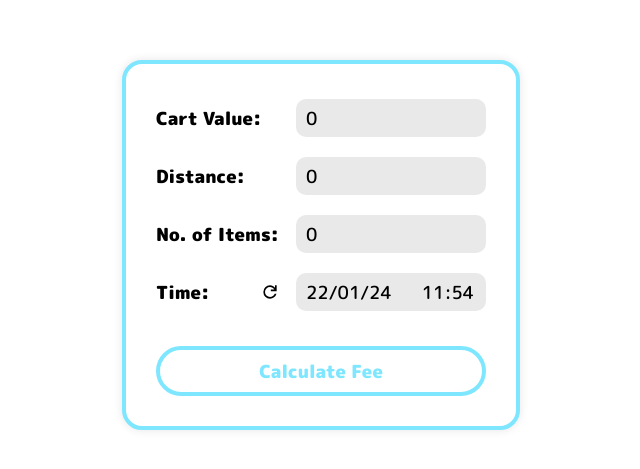
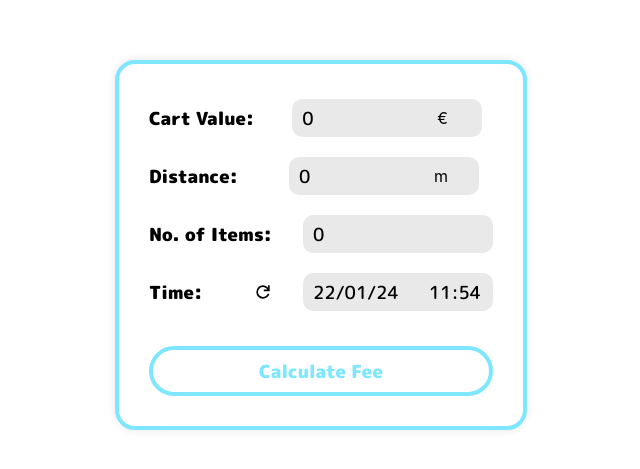
Before and after one commit to nine-chairs/testaufgabe, a React (Create React App) app: page / in a window 1280 px wide. Shown: the part 155-624 px from the top of the page, without its empty margins (319-959 px from the left). Built offline with nearby package versions, Linux system fonts and the light colour scheme.

Commit message:
updated styling

```diff
--- a/src/components/Calculator/Calculator.css
+++ b/src/components/Calculator/Calculator.css
@@ -14,6 +14,11 @@ output {
   font-family: 'M PLUS Rounded 1c';
   font-weight: 500;
   font-size: 18px;
+}
+
+span {
+  translate: -45px;
+  /* background-color: pink; */
 }
 
 .calculatorWrapper {
--- a/src/components/Calculator/Calculator.tsx
+++ b/src/components/Calculator/Calculator.tsx
@@ -26,6 +26,7 @@ const Calculator: React.FC = () => {
             min="0"
             placeholder="0,00"
           />
+          <span>€</span>
         </div>
       </div>
 
@@ -44,6 +45,7 @@ const Calculator: React.FC = () => {
             min="0"
             placeholder="0"
           />
+          <span>m</span>
         </div>
       </div>
 
```
